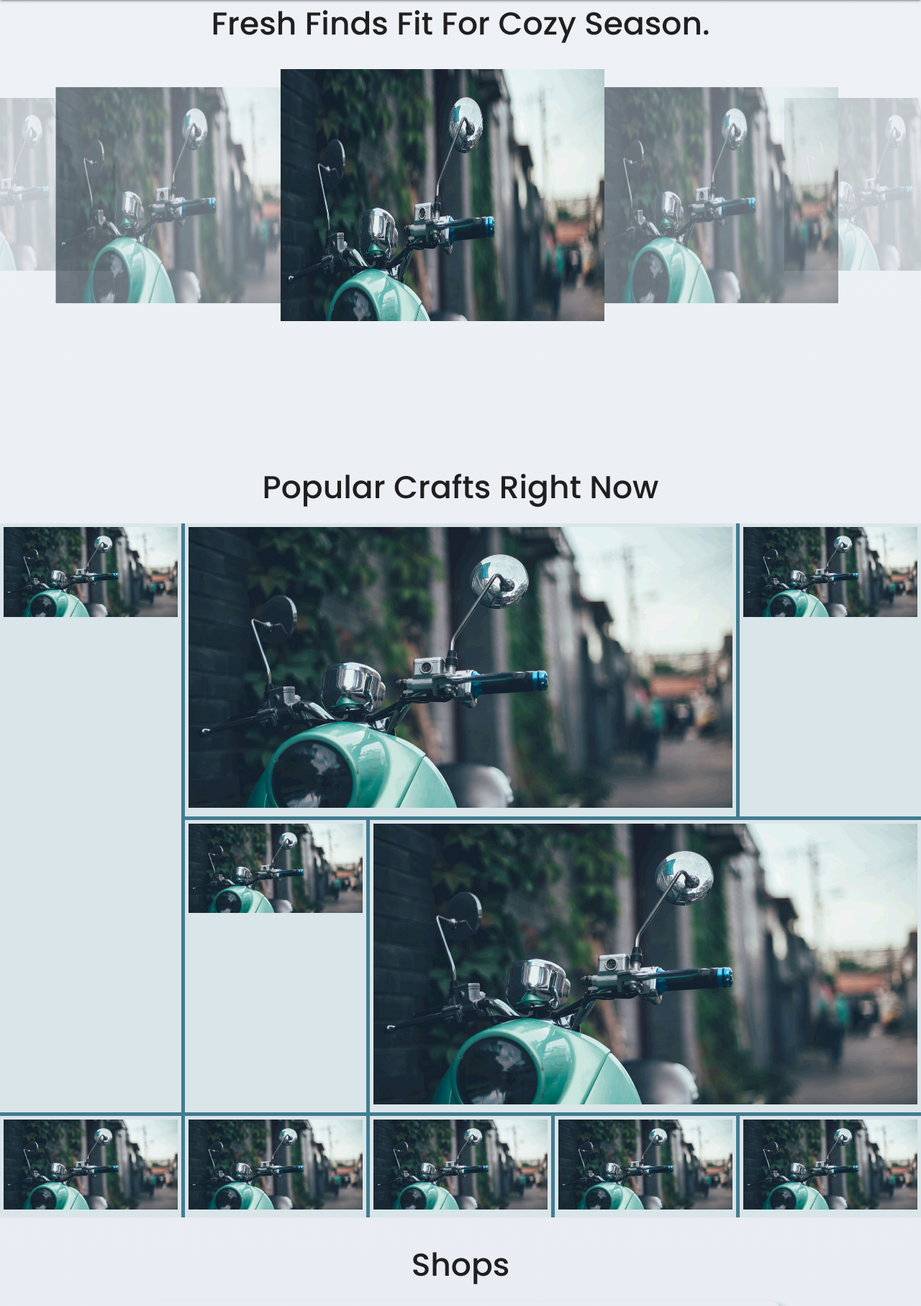
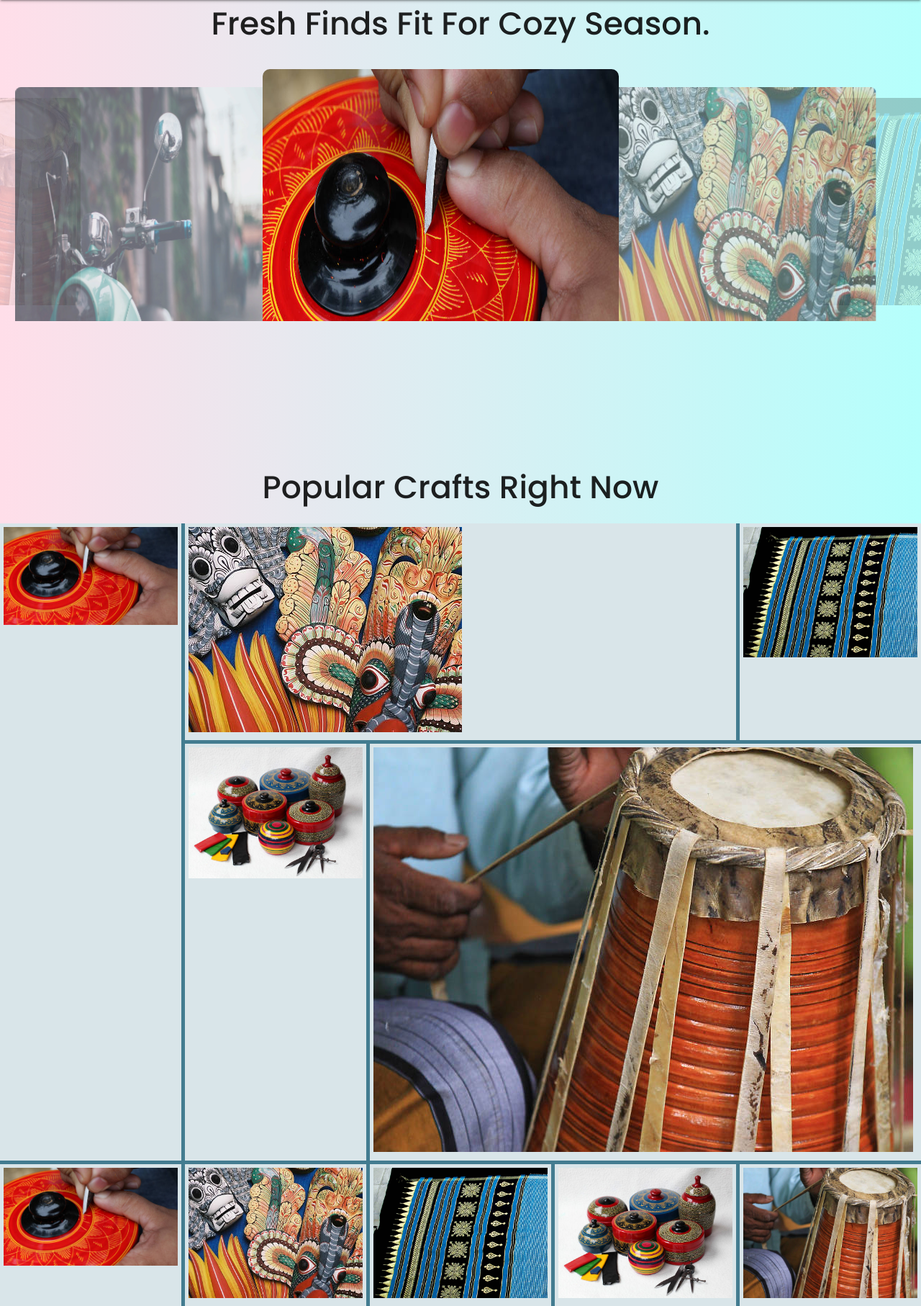
Before and after one commit to mirosh-kavinda/crafira, a PHP site: page / in a window 1280 px wide. Shown: the part 181-1995 px from the top of the page at 72% size. Run offline with PHP 8.4, Linux system fonts and the light colour scheme; some libraries are stand-ins or nearby versions.

Commit message:
changeg color and functionality of login

```diff
--- a/assets/login.html
+++ b/assets/login.html
@@ -1,9 +1,9 @@
-
 <link rel="stylesheet" href="css/login.css" />
-<a href="#!" class=" modal-action modal-close"><i class='right'>close</i></a>
+<a href="#!" class=" modal-action modal-close"><i style="font-size:22px; color: black;padding: 1px 10px;"
+    class='far fa-window-close right'></i></a>
 <div class="form-box">
 
-  <h5 class="  col s12 m12 l12 ">Welcome to Crafira</h5>
+  <h5 class=" center col s10 m10 l10 " style="font-weight:700;">Welcome to Crafira</h5>
 
   <div class="button-box">
     <div id="btn"></div>
@@ -18,16 +18,32 @@
     <input id="login-pw" type="text" name="password" class="input-field" required>
     <label class="" for="login-pw">Password</label>
     <br><br>
-    <input type="checkbox" class="check-box">
-    <span><p>Remember password</p>
-    </span>
+    <div class="col s12 m12 l12">
+
+      <input type="checkbox" name="check" id="GFG"
+                    value="1" >
+      <span style="font-size: 10px; ">Remember password</span>
+    </div>
+    <script>
+      function myGeeks() {
+                var g = document.getElementById("GFG").required
+                        = "false";
+
+                document.getElementById("sudo").innerHTML
+                        = "The value of the required attribute"
+                          + " was changed to " + g;
+            }
+  </script>
+
     <br><br>
     <button type="submit" name="login" class="submit-btn">Log In</button>
   </form>
 
   <form action="index.php" method="post" id="register" class="input-group register">
     <input type="text" class=" col s9 input-field" name="uname" required>
-    <label class="col s3" for="login-username"><p>User Id</p></label>
+    <label class="col s3" for="login-username">
+      <p>User Id</p>
+    </label>
     <input type="email" class="input-field" name="email" required>
     <label class="" for="login-username">Email</label>
     <input type="text" class="input-field" name="psw" required>
@@ -35,10 +51,10 @@
     <input type="text" class="input-field" name="psw-repeat" required>
     <label class="" for="login-username">Re-Enter Password</label>
     <br>
-    <p>By creating an account you agree to our <a href="#">Terms & Privacy</a>.</p>
+    <p style="font-size: 12px;">By creating an account you agree to our <a href="#">Terms & Privacy</a>.</p>
     <br>
     <button type="submit" name="signup" class="submit-btn">Register</button>
-    <br>    <br>
+    <br> <br>
   </form>
 </div>
 
--- a/css/index.css
+++ b/css/index.css
@@ -41,7 +41,9 @@
 }
 
 body {
-  background-image: linear-gradient(to top, #e6e9f0 0%, #eef1f5 100%);
+  background-color: #FFDEE9;
+  background-image: linear-gradient(90deg, #FFDEE9 0%, #B5FFFC 100%);
+
 }
 
 @-webkit-keyframes fadeIn {
@@ -107,17 +109,19 @@
 
 .carousel .carousel-item {
   cursor: grab;
-  width: 500px;
+  width: 550px;
 }
 
 .carousel .carousel-item:active {
   cursor: grabbing;
   height: 1rem;
+
 }
 
 .carousel .carousel-item img {
   width: 90%;
-  height: 50vh;
+  height: 60vh;
+  border-radius: 10px;
 }
 
 .carousel .carousel-item h3 {
--- a/pages/Art&Collect.html
+++ b/pages/Art&Collect.html
@@ -1 +1,6 @@
 <h1>hello</h1>
+<h1>hello</h1>
+<h1>hello</h1>
+<h1>hello</h1>
+<h1>hello</h1>
+<h1>hello</h1>
--- a/pages/landingPage.html
+++ b/pages/landingPage.html
@@ -9,39 +9,41 @@
         }
     );
 });</script>
+
+
 <div class="carousel ">
     <a href='./assets/cards.html' class="carousel-item  ">
+        <img src="images/carousel1.jpg" class="responsive-image">
+
+    </a>
+    <a href="./assets/cards.html" class="carousel-item  ">
+        <img src="images/carousel2.jpg" class="responsive-image">
+
+    </a>
+    <a href="./assets/cards.html" class="carousel-item  ">
+        <img src="images/carousel3.jpg" class="responsive-image">
+
+    </a>
+    <a href="./assets/cards.html" class="carousel-item  ">
+        <img src="images/carousel4.jpg" class="responsive-image">
+
+    </a>
+    <a href="./assets/cards.html" class="carousel-item  ">
+        <img src="images/carousel5.jpg" class="responsive-image">
+
+    </a>
+    <a href="./assets/cards.html" class="carousel-item  ">
+        <img src="images/background1.jpg" class="responsive-image">
+
+    </a>
+    <!-- <a href="./assets/cards.html" class="carousel-item  ">
         <img src="images/background1.jpg" class="responsive-image">
 
     </a>
     <a href="./assets/cards.html" class="carousel-item  ">
         <img src="images/background1.jpg" class="responsive-image">
 
-    </a>
-    <a href="./assets/cards.html" class="carousel-item  ">
-        <img src="images/background1.jpg" class="responsive-image">
-
-    </a>
-    <a href="./assets/cards.html" class="carousel-item  ">
-        <img src="images/background1.jpg" class="responsive-image">
-
-    </a>
-    <a href="./assets/cards.html" class="carousel-item  ">
-        <img src="images/background1.jpg" class="responsive-image">
-
-    </a>
-    <a href="./assets/cards.html" class="carousel-item  ">
-        <img src="images/background1.jpg" class="responsive-image">
-
-    </a>
-    <a href="./assets/cards.html" class="carousel-item  ">
-        <img src="images/background1.jpg" class="responsive-image">
-
-    </a>
-    <a href="./assets/cards.html" class="carousel-item  ">
-        <img src="images/background1.jpg" class="responsive-image">
-
-    </a>
+    </a> -->
   </div>
 
 
@@ -54,16 +56,16 @@
     <h1 class="center heading">Popular Crafts right now</h1>
 
     <div class="grid-container">
-        <div class="grid-item item1"><img src="images/background1.jpg" class="responsive-img"></div>
-        <div class="grid-item item2"><img src="images/background1.jpg" class="responsive-img"></div>
-        <div class="grid-item item3"><img src="images/background1.jpg" class="responsive-img"></div>
-        <div class="grid-item item4"><img src="images/background1.jpg" class="responsive-img"></div>
-        <div class="grid-item item5"><img src="images/background1.jpg" class="responsive-img"></div>
-        <div class="grid-item item6"><img src="images/background1.jpg" class="responsive-img"></div>
-        <div class="grid-item item6"><img src="images/background1.jpg" class="responsive-img"></div>
-        <div class="grid-item item6"><img src="images/background1.jpg" class="responsive-img"></div>
-        <div class="grid-item item6"><img src="images/background1.jpg" class="responsive-img"></div>
-        <div class="grid-item lastitem"><img src="images/background1.jpg" class="responsive-img"></div>
+        <div class="grid-item item1"><img src="images/carousel1.jpg" class="responsive-img " ></div>
+        <div class="grid-item item2"><img src="images/carousel2.jpg" class="responsive-img "></div>
+        <div class="grid-item item3"><img src="images/carousel3.jpg" class="responsive-img "></div>
+        <div class="grid-item item4"><img src="images/carousel4.jpg" class="responsive-img "></div>
+        <div class="grid-item item5"><img src="images/carousel5.jpg" class="responsive-img "></div>
+        <div class="grid-item item6"><img src="images/carousel1.jpg" class="responsive-img "></div>
+        <div class="grid-item item6"><img src="images/carousel2.jpg" class="responsive-img "></div>
+        <div class="grid-item item6"><img src="images/carousel3.jpg" class="responsive-img "></div>
+        <div class="grid-item item6"><img src="images/carousel4.jpg" class="responsive-img "></div>
+        <div class="grid-item lastitem"><img src="images/carousel5.jpg" class="responsive-img "></div>
     </div>
     <!-- shop list -->
 
--- a/php/Signin.php
+++ b/php/Signin.php
@@ -9,8 +9,11 @@
     $firstName = $_POST["uname"];
     $email = $_POST["email"];
     $password = $_POST["psw"];
+    // $password_re=$_POST["psw-repeat"];
 
+    //  if ($password==$pasword_reset){
 
+    //  }
     $sql = "INSERT INTO users (firstName,email,password) VALUES (?,?,?)";
     $stmnt = $con->prepare($sql);
     $result = $stmnt->execute([$firstName, $email, $password]);
```
Also changed, not shown: images/carousel1.jpg (added), images/carousel2.jpg (added), images/carousel3.jpg (added), images/carousel4.jpg (added), images/carousel5.jpg (added).
